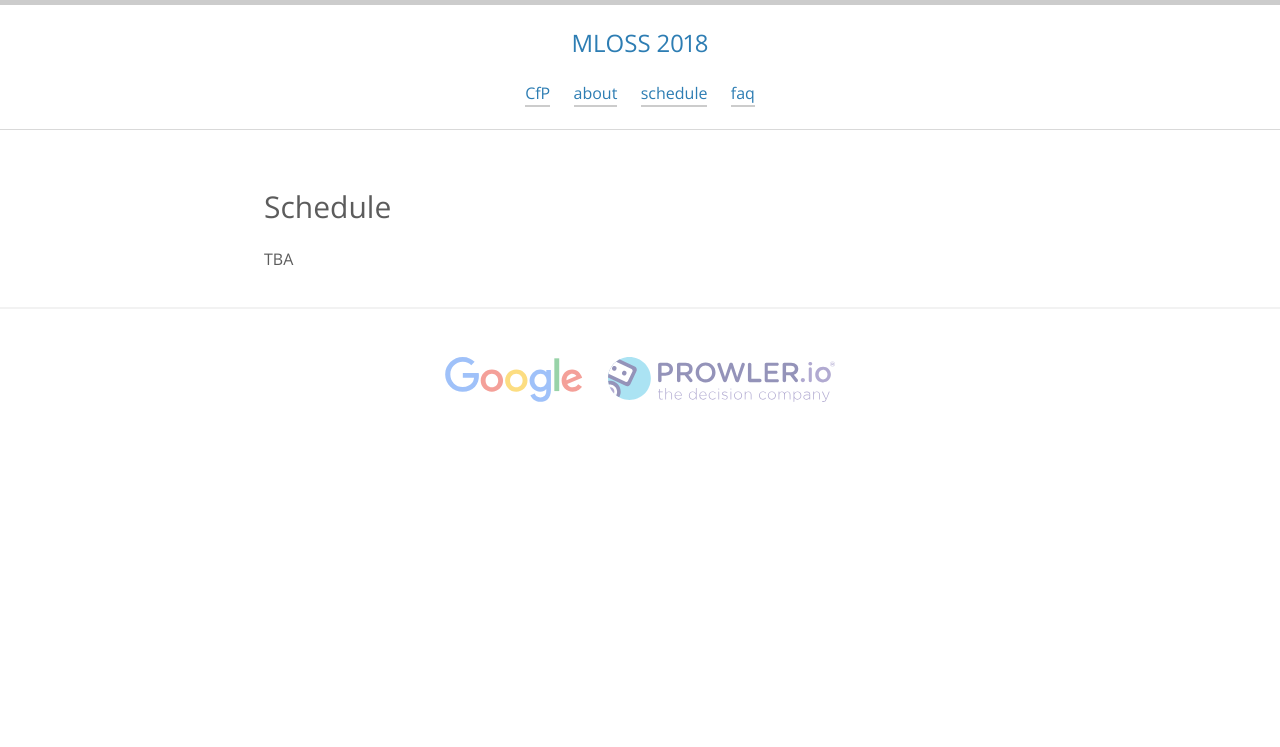
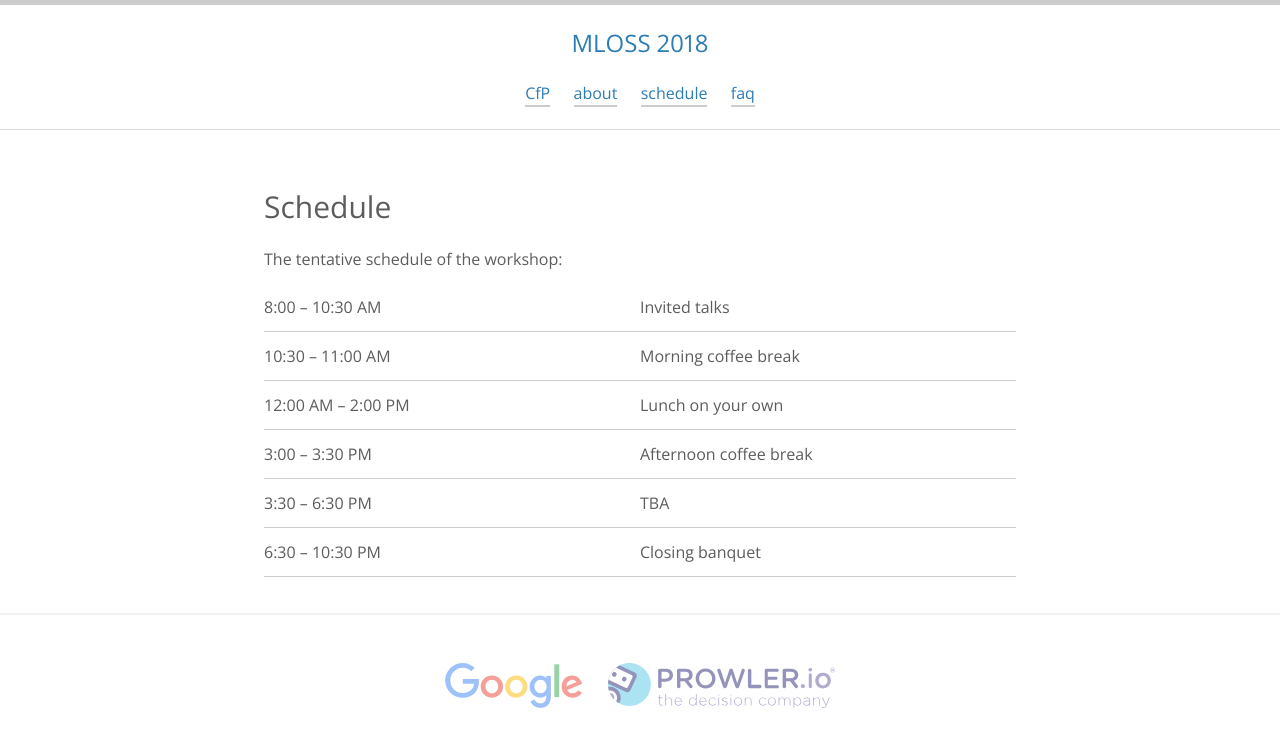
Before and after one commit to nips-2018-oss/nips-2018-oss.github.io, a Jekyll site: the page built from schedule.md, in a window 1280 px wide. Shown: the top 747 px of the page. Built offline with Jekyll 4.4.1, drawn with Linux system fonts in a browser that asks for light colours; nearby versions of some CDN libraries.

Commit message:
Add tentative schedule

```diff
--- a/schedule.md
+++ b/schedule.md
@@ -4,4 +4,12 @@ title: Schedule
 permalink: /schedule/
 ---
 
-TBA
+The tentative schedule of the workshop:
+
+|---------------------------|------------------------|
+| 8:00 &ndash; 10:30 AM     | Invited talks          |
+| 10:30 &ndash; 11:00 AM    | Morning coffee break   |
+| 12:00 AM &ndash; 2:00 PM  | Lunch on your own      |
+| 3:00 &ndash; 3:30 PM      | Afternoon coffee break |
+| 3:30 &ndash; 6:30 PM      | TBA                    |
+| 6:30 &ndash; 10:30 PM     | Closing banquet        |
```
